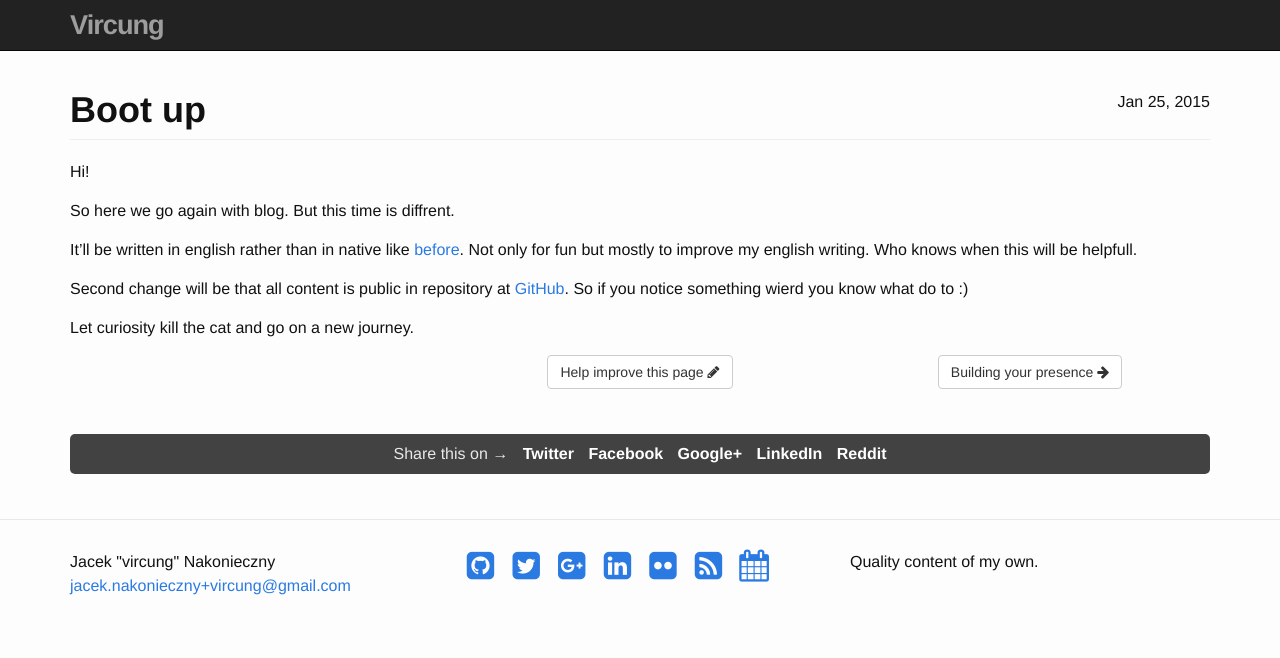
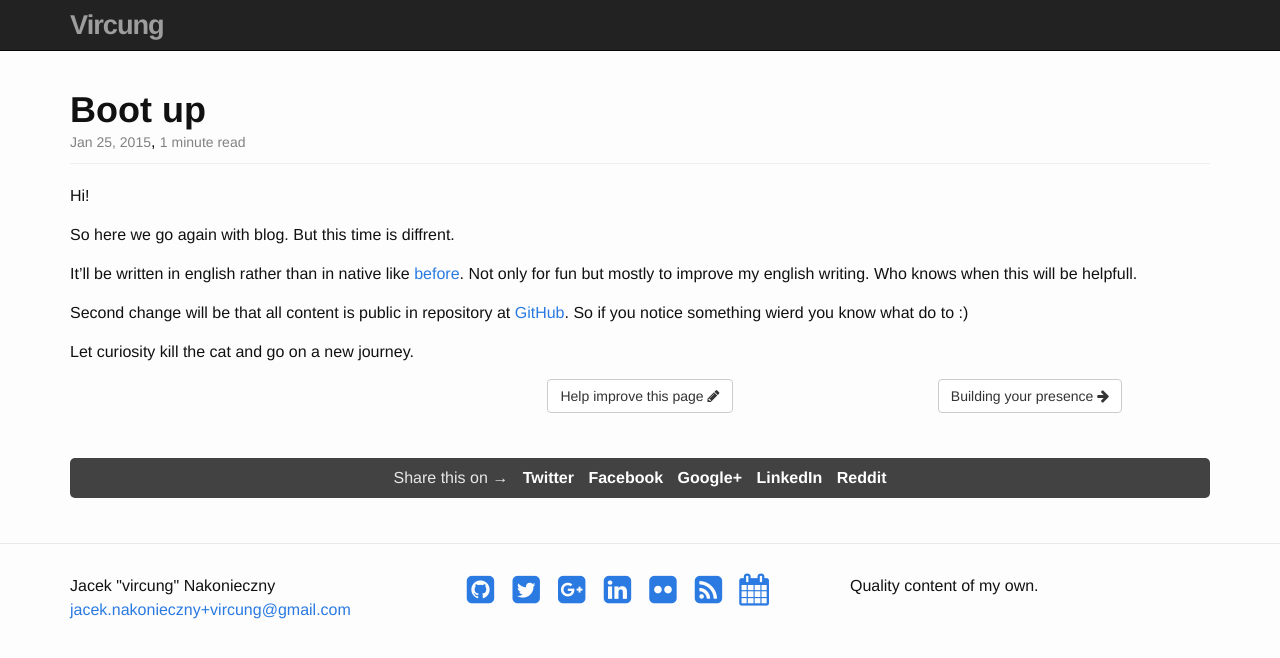
Before and after one commit to vircung/vircung, a Jekyll site: the page built from _posts/2015-01-25-boot-up.md, in a window 1280 px wide. Shown: the top 658 px of the page. Built offline with Jekyll 4.4.1, drawn with Linux system fonts in a browser that asks for light colours; nearby versions of some CDN libraries; comment, search, counter and statistics services are not loaded.

Commit message:
Add reading time to posts

```diff
--- a/_layouts/post.html
+++ b/_layouts/post.html
@@ -1,17 +1,20 @@
 ---
 layout: default
 ---
+{% assign minutes = content | number_of_words | divided_by: 180 %}
+{% if minutes == 0 %}{% assign minutes = 1 %}{% endif %}
 
 {% if page.cover %}
   <aside class="post-cover lazy" data-src="{{ page.cover }}"></aside>
 {% endif %}
 
 <div class="container">
-  <header>
-    <span class="pull-right">{{ page.date | date: "%b %-d, %Y" }}</span>
-    <h1 class="page-header clearfix">
+  <header class="page-header">
+    <h1 class="">
       {{ page.title }}
     </h1>
+      <span class="post-meta">{{ page.date | date: "%b %-d, %Y" }}</span>,
+      <span class="post-meta reading-time">{{minutes}} minute read</span>
   </header>
 
   <article class="text-justify">
```
